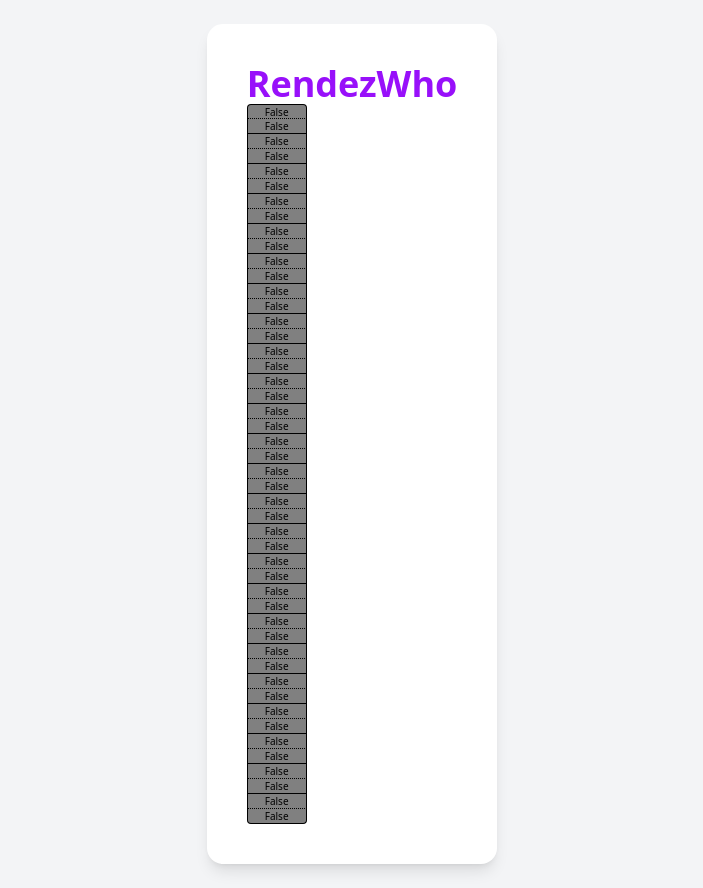
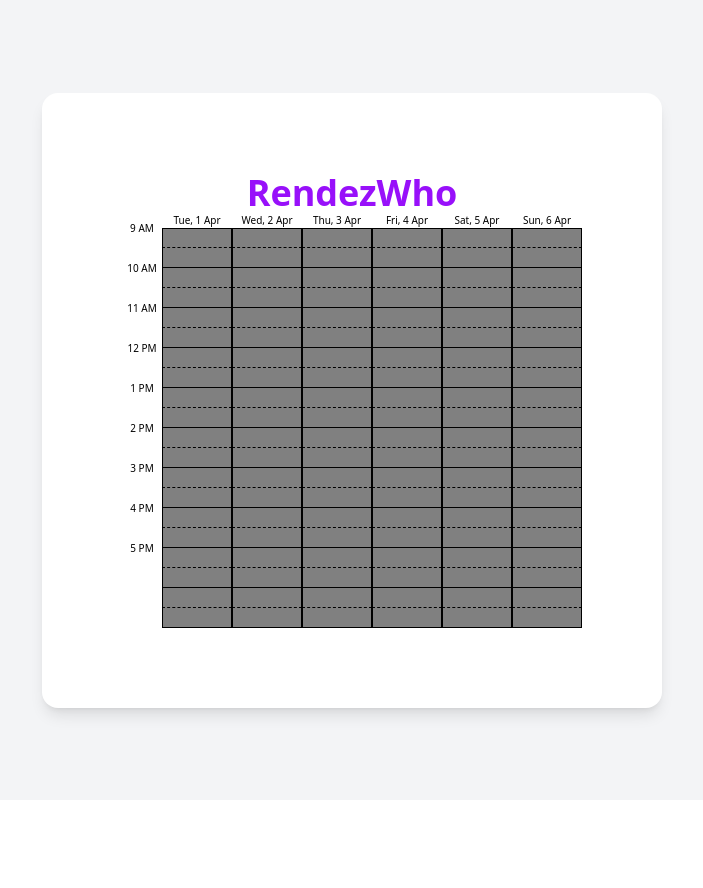
Before and after one commit to SammriddhGupta/RendezWho, a React (Vite) app: page /event in a window 1280 px wide. Shown: the whole page, without its empty margins (288-991 px from the left). After the commit the page ends 800 px from the top, so only its background shows below. Built offline with nearby package versions, Linux system fonts and the light colour scheme.

Commit message:
Added availability

```diff
--- /dev/null
+++ b/src/Components/Availability/Availability.css
@@ -0,0 +1,43 @@
+.avail-container {
+  display: flex;
+  flex-direction: row;
+  justify-content: center;
+}
+
+.column-container {
+  display: flex;
+  flex-direction: column;
+}
+
+.text {
+  font-size: 10px;
+}
+
+.time-container {
+  display: flex;
+  flex-direction: column;
+  justify-content: center;
+}
+
+.time-container > div {
+  /* padding: 10px; */
+
+  /* background-color: #f0f0f0; */
+  border-radius: 5px;
+  text-align: center;
+  height: 40px;
+  width: 40px;
+  font-size: 10px;
+}
+
+.side {
+  display: flex;
+  flex-direction: row;
+  align-items: start;
+}
+
+.side .time-container:first-child {
+  /* border-top-left-radius: 4px;
+  border-top-right-radius: 4px; */
+  margin-top: 8px;
+}
--- a/src/Components/Availability/Availability.jsx
+++ b/src/Components/Availability/Availability.jsx
@@ -1,7 +1,134 @@
-import { useState } from "react";
+import React, { useState } from "react";
+import Day from "./Day"; // Assuming Day is the child component
+import "./Availability.css";
+function ParentComponent() {
+  function generateTimeList(startTime, endTime, interval = 1) {
+    const times = [];
 
-function Availability() {
-  return <></>;
+    // Helper function to format time in AM/PM format without minutes
+    const formatAMPM = (date) => {
+      let hours = date.getHours();
+      const ampm = hours >= 12 ? "PM" : "AM";
+      hours = hours % 12;
+      hours = hours ? hours : 12; // The hour '0' should be '12'
+      return `${hours} ${ampm}`;
+    };
+
+    // Parse the start and end time into Date objects
+    const start = new Date(`1970-01-01T${startTime}:00`);
+    const end = new Date(`1970-01-01T${endTime}:00`);
+
+    // Loop and increment time by interval (in hours)
+    while (start <= end) {
+      times.push(formatAMPM(start));
+      start.setMinutes(start.getMinutes() + interval * 60); // Increment by interval (in minutes)
+    }
+
+    return times;
+  }
+
+  function formatDate(dateString) {
+    const options = {
+      weekday: "short", // Abbreviated weekday (e.g., "Tue")
+      month: "short", // Abbreviated month (e.g., "Apr")
+      day: "numeric", // Day of the month (e.g., 1)
+    };
+
+    const date = new Date(dateString);
+
+    // Get formatted date and remove any commas
+    const formattedDate = date.toLocaleDateString("en-GB", options);
+
+    // Replace commas in the formatted date (if any)
+    return formattedDate;
+  }
+
+  function getFormattedDates(startDate) {
+    const startFormatted = formatDate(startDate);
+
+    return startFormatted;
+  }
+
+  // Full state for multiple dates (e.g., 48 slots for each date)
+
+  // Function to toggle the specific slot for a given date
+  const toggleSlot = (date, index) => {
+    setSlots((prevState) => ({
+      ...prevState,
+      [date]: prevState[date].map((slot, idx) =>
+        idx === index ? !slot : slot
+      ),
+    }));
+  };
+
+  const timeList = generateTimeList("09:00", "17:00", 1);
+
+  function getHalfHourIntervals(startTime, endTime) {
+    // Helper function to convert time in HH:MM format to minutes
+    function timeToMinutes(time) {
+      const [hours, minutes] = time.split(":").map(Number);
+      return hours * 60 + minutes;
+    }
+
+    // Convert start and end times to minutes
+    const startMinutes = timeToMinutes(startTime);
+    const endMinutes = timeToMinutes(endTime);
+
+    // Calculate the difference in minutes
+    const diffMinutes = endMinutes - startMinutes;
+
+    // Return the number of half-hour intervals
+    return Math.floor(diffMinutes / 30);
+  }
+
+  const [slots, setSlots] = useState({
+    "2025-04-01T00:00:00.000Z": Array(
+      getHalfHourIntervals("9:00", "19:00")
+    ).fill(false),
+    "2025-04-02T00:00:00.000Z": Array(
+      getHalfHourIntervals("9:00", "19:00")
+    ).fill(false),
+    "2025-04-03T00:00:00.000Z": Array(
+      getHalfHourIntervals("9:00", "19:00")
+    ).fill(false),
+    "2025-04-04T00:00:00.000Z": Array(
+      getHalfHourIntervals("9:00", "19:00")
+    ).fill(false),
+    "2025-04-05T00:00:00.000Z": Array(
+      getHalfHourIntervals("9:00", "19:00")
+    ).fill(false),
+    "2025-04-06T00:00:00.000Z": Array(
+      getHalfHourIntervals("9:00", "19:00")
+    ).fill(false),
+  });
+
+  return (
+    <div className="side">
+      <div className="time-container">
+        {timeList.map((time, index) => (
+          <div key={index} className="time-item">
+            {time}
+          </div>
+        ))}
+      </div>
+      {console.log(slots)}
+      <div className="avail-container">
+        {/* Dynamically create a row for each date */}
+        {Object.keys(slots).map((date) => (
+          <div key={date} className="column-container">
+            {/* Display formatted date */}
+            <div className="text">{getFormattedDates(date)}</div>
+
+            <Day
+              hours={slots[date]} // Pass the specific day's slots
+              date={date} // Pass the date
+              toggleSlot={toggleSlot} // Pass the toggle function to change the state in the parent
+            />
+          </div>
+        ))}
+      </div>
+    </div>
+  );
 }
 
-export default Availability;
+export default ParentComponent;
--- a/src/Components/Availability/Day.css
+++ b/src/Components/Availability/Day.css
@@ -5,30 +5,27 @@
   border-radius: 10px;
   display: flex; /* Makes the parent a flex container */
   flex-direction: column;
-  justify-content: space-between; /* Distributes space evenly between items */
-  width: 60px;
-  z-index: 10;
+  /* justify-content: space-between; Distributes space evenly between items */
 }
 
 .day-child {
-  z-index: 11;
   user-select: none;
 }
 
 .day-container .day-child:first-child {
-  border-top-left-radius: 4px;
-  border-top-right-radius: 4px;
+  /* border-top-left-radius: 4px;
+  border-top-right-radius: 4px; */
   border-top: 1.5px solid black;
 }
 
 .day-container .day-child:last-child {
-  border-bottom-left-radius: 4px;
-  border-bottom-right-radius: 4px;
+  /* border-bottom-left-radius: 4px;
+  border-bottom-right-radius: 4px; */
   border-bottom: 1.5px solid black;
 }
 
 .day-container .day-child:nth-child(odd) {
-  border-bottom: 1px dotted black; /* Apply dotted border to every 2nd child */
+  border-bottom: 1px dashed black; /* Apply dotted border to every 2nd child */
   border-left: 1.5px solid black;
   border-right: 1.5px solid black;
 }
--- a/src/Components/Availability/Day.jsx
+++ b/src/Components/Availability/Day.jsx
@@ -1,80 +1,57 @@
-import { useState } from "react";
+import React, { useState } from "react";
 import "./Day.css";
 
-function Day({ height }) {
-  const [hours, setHours] = useState(Array(48).fill(false));
-
+function Day({ hours, date, toggleSlot }) {
   const [isMouseDown, setIsMouseDown] = useState(false);
   const [mouseState, setMouseState] = useState(false);
 
   const handleMouseDown = (index) => {
-    // Update the hours state, setting the clicked index to true
-
+    // Set initial state when mouse button is pressed
     if (hours[index] === true) {
       setIsMouseDown(true);
-
       setMouseState(false);
-      setHours(
-        (prevHours) => prevHours.map((item, i) => (i === index ? false : item)) // Set specific index to false
-      );
-      //   console.log("Mouse is pressed down on index:", index);
+      toggleSlot(date, index); // Toggle the state by passing date and index
     } else {
       setIsMouseDown(true);
       setMouseState(true);
-
-      setHours(
-        (prevHours) => prevHours.map((item, i) => (i === index ? true : item)) // Set specific index to true
-      );
+      toggleSlot(date, index); // Toggle the state by passing date and index
     }
-
-    // console.log(`Mouse down on index ${index}`);
   };
 
-  const handleMouseUp = (index) => {
-    setIsMouseDown(false); // Set to false when mouse is releases
-
-    console.log("Mouse is released");
+  const handleMouseUp = () => {
+    setIsMouseDown(false); // Set to false when mouse is released
   };
 
   const handleMouseEnter = (index) => {
     if (isMouseDown) {
+      // Update the state based on whether the mouse is down
       if (mouseState === true) {
-        setHours(
-          (prevHours) => prevHours.map((item, i) => (i === index ? true : item)) // Set specific index to true
-        );
+        toggleSlot(date, index); // Toggle the state to true
       } else if (mouseState === false) {
-        setHours(
-          (prevHours) =>
-            prevHours.map((item, i) => (i === index ? false : item)) // Set specific index to false
-        );
+        toggleSlot(date, index); // Toggle the state to false
       }
-
-      //   console.log(index);
     }
   };
 
   return (
-    <div class="day-container">
+    <div className="day-container">
       {hours.map((hour, index) => (
         <div
+          key={index}
           onMouseDown={() => handleMouseDown(index)}
-          onMouseUp={() => handleMouseUp(index)}
+          onMouseUp={handleMouseUp}
           onMouseEnter={() => handleMouseEnter(index)}
           className="day-child"
-          key={index}
-          //   onClick={() => toggleHour(index)}
           style={{
             cursor: "pointer",
-            backgroundColor: hour ? "green" : "gray",
+            backgroundColor: hour ? "green" : "gray", // Toggle color based on slot value
             color: "black",
-            // borderRadius: "5px",
-            // border: "1px solid black",
-            height: "15px",
-            width: "60px",
-            fontSize: "10px",
+            height: "20px",
+            width: "70px",
+            fontSize: "9px",
           }}
         >
-          <div>{hour ? "True" : "False"}</div>
+          {/* <div>{hour ? "True" : "False"}</div> */}
         </div>
       ))}
     </div>
--- a/src/Event.jsx
+++ b/src/Event.jsx
@@ -1,15 +1,15 @@
 import { useState } from "react";
 import "./index.css";
-import Day from "./Components/Availability/Day.jsx";
+import Availability from "./Components/Availability/Availability.jsx";
 function Event() {
   return (
     <>
       <div className="min-h-screen flex flex-col items-center justify-center bg-gray-100 p-6">
-        <div className="max-w-2xl text-center bg-white p-10 rounded-2xl shadow-lg">
+        <div className="max-w-2xl text-center bg-white p-20 rounded-2xl shadow-lg">
           <h1 className="text-4xl font-bold text-purple-600">RendezWho</h1>
           {/* <p className="text-gray-700 mt-4 text-lg">Some sorta slogan</p> */}
 
-          <Day></Day>
+          <Availability></Availability>
         </div>
       </div>
     </>
```
